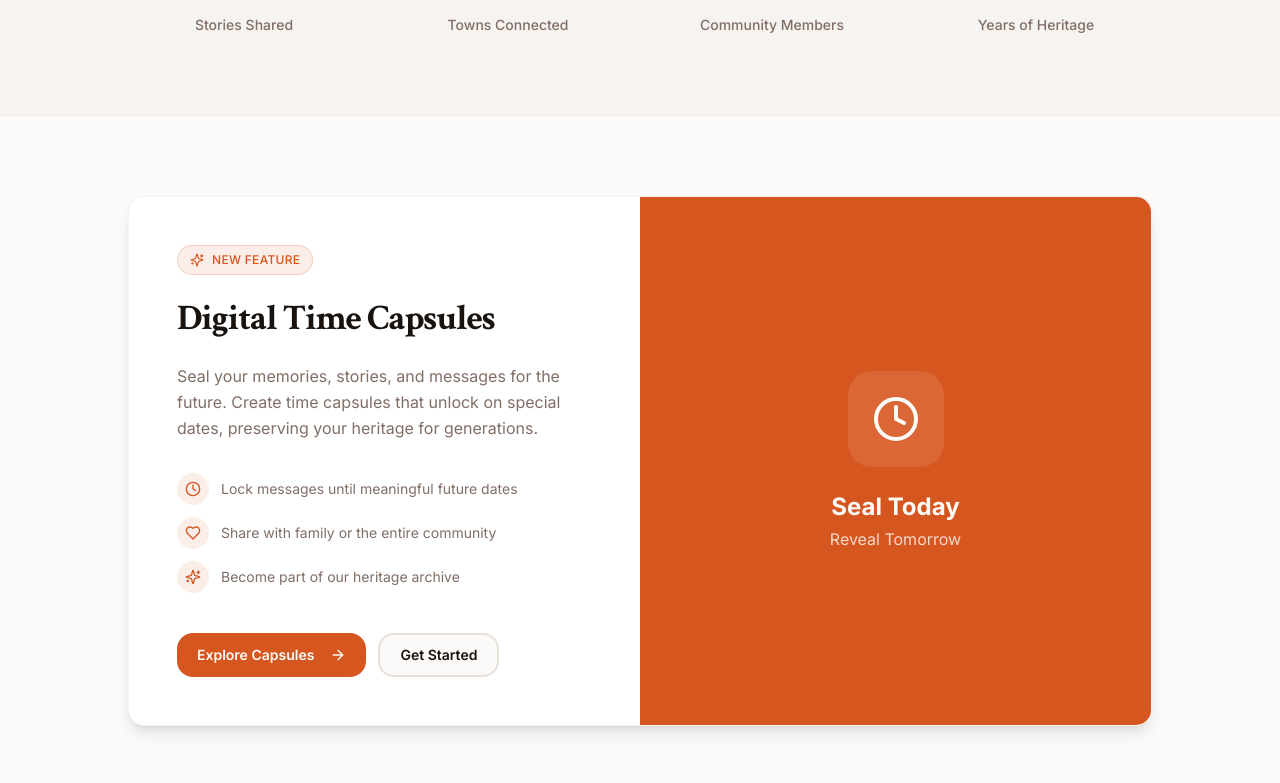
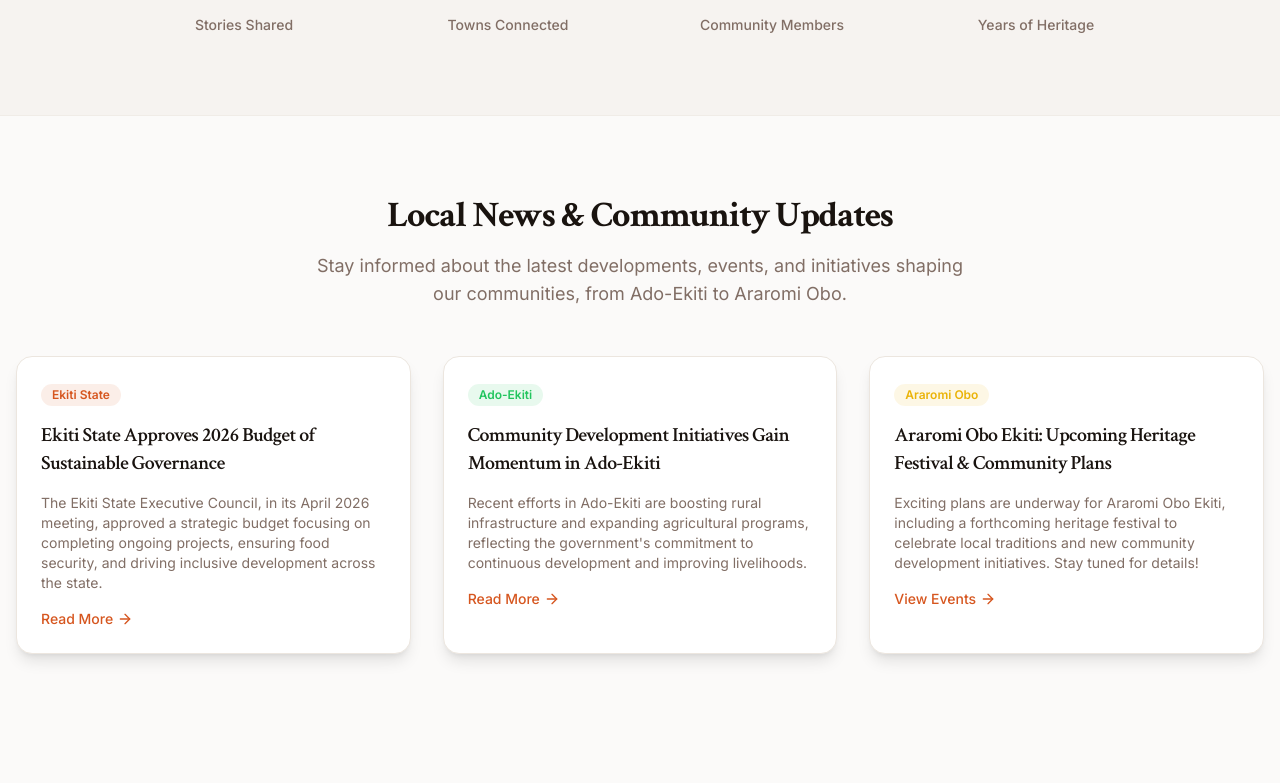
Before and after one commit to omoolajosh-create/MyTownpedia001, a React (Vite) app: page / in a window 1280 px wide. Shown: the part 997-1780 px from the top of the page. Built offline with nearby package versions, Linux system fonts and the light colour scheme; no server answers; the database is empty.

Commit message:
Add Local News & Community Updates section to Home page

```diff
--- a/src/pages/Home.tsx
+++ b/src/pages/Home.tsx
@@ -168,6 +168,72 @@ export default function Home() {
                 </div>
                 <div className="text-sm text-muted-foreground font-medium">Years of Heritage</div>
               </div>
+            </div>
+          </ScrollReveal>
+        </div>
+      </section>
+
+      {/* Local News & Community Updates */}
+      <section className="py-20">
+        <div className="container mx-auto px-4">
+          <ScrollReveal>
+            <div className="max-w-5xl mx-auto text-center mb-12">
+              <h2 className="text-3xl md:text-4xl font-serif font-bold leading-tight mb-4">
+                Local News & Community Updates
+              </h2>
+              <p className="text-lg text-muted-foreground max-w-2xl mx-auto">
+                Stay informed about the latest developments, events, and initiatives shaping our communities, from Ado-Ekiti to Araromi Obo.
+              </p>
+            </div>
+
+            <div className="grid grid-cols-1 md:grid-cols-2 lg:grid-cols-3 gap-8">
+              {/* News Item 1: Ekiti State Budget */}
+              <Card className="overflow-hidden shadow-lg">
+                <CardContent className="p-6 space-y-4">
+                  <Badge variant="secondary" className="bg-primary/10 text-primary hover:bg-primary/20">Ekiti State</Badge>
+                  <h3 className="text-xl font-semibold leading-snug">
+                    Ekiti State Approves 2026 Budget of Sustainable Governance
+                  </h3>
+                  <p className="text-muted-foreground text-sm">
+                    The Ekiti State Executive Council, in its April 2026 meeting, approved a strategic budget focusing on completing ongoing projects, ensuring food security, and driving inclusive development across the state.
+                  </p>
+                  <a href="https://www.ekitistate.gov.ng/news" target="_blank" rel="noopener noreferrer" className="text-primary hover:underline text-sm font-medium flex items-center">
+                    Read More <ArrowRight className="ml-1 h-4 w-4" />
+                  </a>
+                </CardContent>
+              </Card>
+
+              {/* News Item 2: Ado-Ekiti Community Development */}
+              <Card className="overflow-hidden shadow-lg">
+                <CardContent className="p-6 space-y-4">
+                  <Badge variant="secondary" className="bg-green-500/10 text-green-500 hover:bg-green-500/20">Ado-Ekiti</Badge>
+                  <h3 className="text-xl font-semibold leading-snug">
+                    Community Development Initiatives Gain Momentum in Ado-Ekiti
+                  </h3>
+                  <p className="text-muted-foreground text-sm">
+                    Recent efforts in Ado-Ekiti are boosting rural infrastructure and expanding agricultural programs, reflecting the government's commitment to continuous development and improving livelihoods.
+                  </p>
+                  <a href="https://www.ekitistate.gov.ng/news" target="_blank" rel="noopener noreferrer" className="text-primary hover:underline text-sm font-medium flex items-center">
+                    Read More <ArrowRight className="ml-1 h-4 w-4" />
+                  </a>
+                </CardContent>
+              </Card>
+
+              {/* News Item 3: Araromi Obo Spotlight / Upcoming Events */}
+              <Card className="overflow-hidden shadow-lg">
+                <CardContent className="p-6 space-y-4">
+                  <Badge variant="secondary" className="bg-yellow-500/10 text-yellow-500 hover:bg-yellow-500/20">Araromi Obo</Badge>
+                  <h3 className="text-xl font-semibold leading-snug">
+                    Araromi Obo Ekiti: Upcoming Heritage Festival & Community Plans
+                  </h3>
+                  <p className="text-muted-foreground text-sm">
+                    Exciting plans are underway for Araromi Obo Ekiti, including a forthcoming heritage festival to celebrate local traditions and new community development initiatives. Stay tuned for details!
+                  </p>
+                  <Link to="/events" className="text-primary hover:underline text-sm font-medium flex items-center">
+                    View Events <ArrowRight className="ml-1 h-4 w-4" />
+                  </Link>
+                </CardContent>
+              </Card>
             </div>
           </ScrollReveal>
         </div>
```
